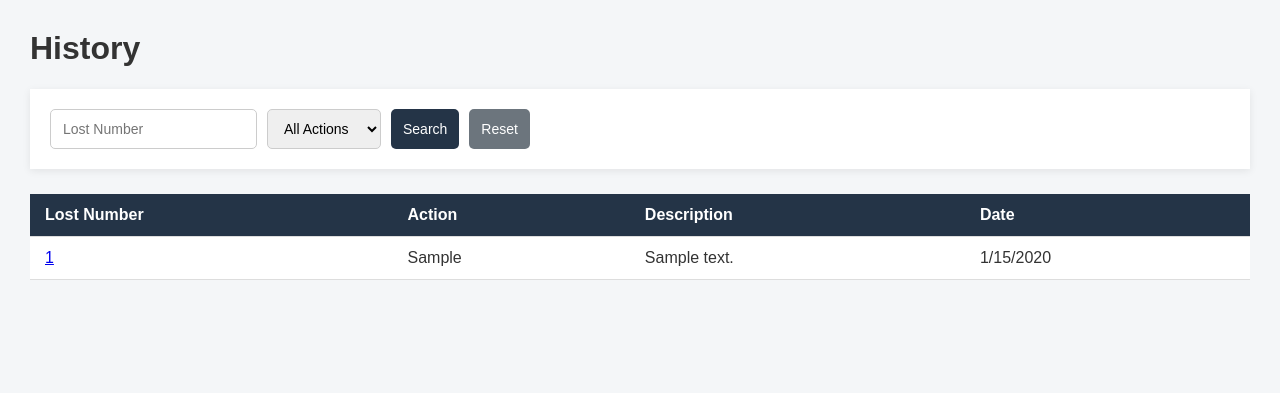
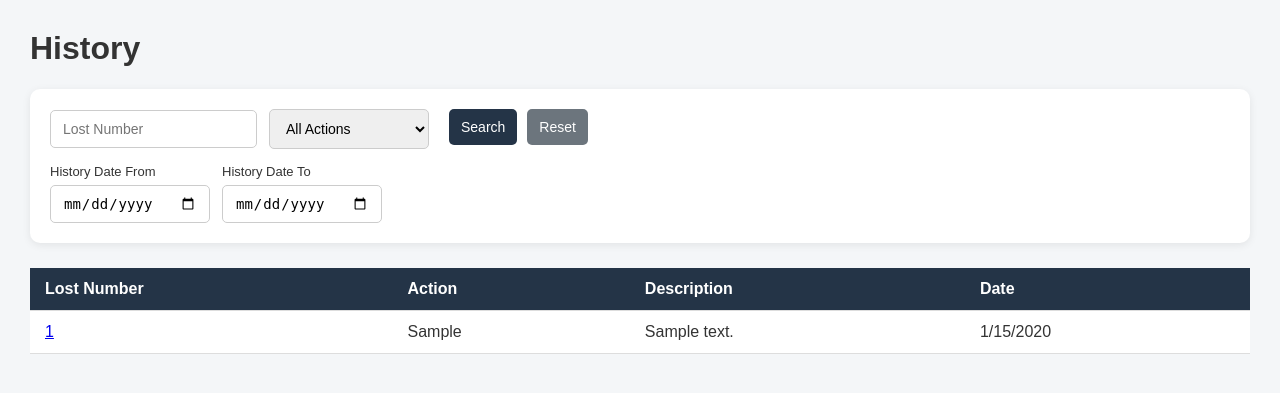
Before and after one commit to Yoshiki-Do/Lost-and-Found-Management-System, a FastAPI app: page /history-page in a window 1280 px wide. Shown: the part 144-537 px from the top of the page. Run offline with FastAPI, Linux system fonts and the light colour scheme; tables that the repository leaves empty hold one stand-in row (values such as "Sample post").

Commit message:
Add date range search to history page

```diff
--- a/app/static/css/history.css
+++ b/app/static/css/history.css
@@ -1,3 +1,71 @@
+/* Search area */
+.search-container {
+    display: flex;
+    align-items: stretch;
+    gap: 20px;
+    margin-bottom: 25px;
+    padding: 20px;
+    background-color: white;
+    border-radius: 10px;
+    box-shadow: 0 2px 8px rgba(0, 0, 0, 0.08);
+}
+
+.search-filters {
+    display: flex;
+    flex: 0 1 auto;
+    flex-direction: column;
+    gap: 15px;
+}
+
+.search-row {
+    display: flex;
+    flex-wrap: wrap;
+    align-items: center;
+    gap: 12px;
+}
+
+.search-actions {
+    display: flex;
+    flex-direction: row;
+    align-items: flex-start;
+    justify-content: flex-start;
+    gap: 10px;
+    min-width: 0;
+}
+
+.search-container input,
+.search-container select {
+    padding: 10px 12px;
+    font-size: 14px;
+    border: 1px solid #ccc;
+    border-radius: 5px;
+    min-width: 160px;
+}
+
+.date-filter {
+    display: flex;
+    flex-direction: column;
+    gap: 6px;
+}
+
+.date-filter label {
+    font-size: 13px;
+    color: #333;
+}
+
+.date-filter input {
+    height: 38px;
+}
+
+#reset-button {
+    background-color: #6c757d;
+}
+
+#reset-button:hover:not(:disabled) {
+    background-color: #555d64;
+}
+
+/* History table */
 .table-container {
     width: 100%;
     overflow-x: auto;
@@ -26,41 +94,25 @@ tbody tr:hover {
     background-color: #f4f6f9;
 }
 
-/* Search area */
-.search-container {
-    display: flex;
-    flex-wrap: wrap;
-    gap: 10px;
-    margin-bottom: 25px;
-    padding: 20px;
-    background-color: white;
-    box-shadow: 0 2px 8px rgba(0, 0, 0, 0.08);
-}
-
-input,
-select {
-    padding: 10px 12px;
-    font-size: 14px;
-    border: 1px solid #ccc;
-    border-radius: 5px;
-}
-
-#reset-button {
-    background-color: #6c757d;
-}
-
-#reset-button:hover {
-    background-color: #555d64;
-}
-
+/* Responsive layout */
 @media (max-width: 600px) {
     .search-container {
         flex-direction: column;
     }
 
-    input,
-    select,
-    button {
+    .search-row {
+        flex-direction: column;
+        align-items: stretch;
+    }
+
+    .search-container input,
+    .search-container select,
+    .search-actions button {
         width: 100%;
     }
+
+    .search-actions {
+        flex-direction: column;
+        align-items: stretch;
+    }
 }
--- a/app/static/js/history.js
+++ b/app/static/js/history.js
@@ -4,6 +4,20 @@ async function loadHistory() {
 
         const lostNumber = document.getElementById("search-lost-number").value;
         const action = document.getElementById("search-action").value;
+        const dateFrom = document.getElementById("search-date-from").value;
+        const dateTo = document.getElementById("search-date-to").value;
+
+        //Validate Lost Number
+        if (lostNumber && (!Number.isInteger(Number(lostNumber)) || Number(lostNumber) < 1)) {
+            alert("Lost Number must be a positive integer.");
+            return;
+        }
+
+        //Validate date range
+        if (dateFrom && dateTo && dateFrom > dateTo) {
+            alert("History Date From must be earlier than or equal to History Date To.");
+            return;
+        }
 
         const response = await fetch("/history/");
 
@@ -19,7 +33,14 @@ async function loadHistory() {
 
             const matchesAction = !action || history.action === action;
 
-            return matchesLostNumber && matchesAction;
+            //Extract date part from created_at
+            const historyDate = history.created_at.substring(0, 10);
+
+            const matchesDateFrom = !dateFrom || historyDate >= dateFrom;
+
+            const matchesDateTo = !dateTo || historyDate <= dateTo;
+
+            return matchesLostNumber && matchesAction && matchesDateFrom && matchesDateTo;
         });
 
         tableBody.innerHTML = "";
@@ -61,10 +82,23 @@ async function loadHistory() {
 //Search button
 document.getElementById("search-button").addEventListener("click", loadHistory);
 
+//Enter key support
+document.querySelectorAll(
+    "#search-lost-number, #search-action, #search-date-from, #search-date-to"
+).forEach(input => {
+    input.addEventListener("keydown", event => {
+        if (event.key === "Enter") {
+            loadHistory();
+        }
+    });
+});
+
 //Reset button
 document.getElementById("reset-button").addEventListener("click", () => {
     document.getElementById("search-lost-number").value = "";
     document.getElementById("search-action").value = "";
+    document.getElementById("search-date-from").value = "";
+    document.getElementById("search-date-to").value = "";
 
     loadHistory();
 });
--- a/app/templates/history.html
+++ b/app/templates/history.html
@@ -11,7 +11,13 @@
 <h1>History</h1>
 
 <div class="search-container">
-    <input type="number" id="search-lost-number" placeholder="Lost Number" min="1">
+
+    <!-- Search filters -->
+    <div class="search-filters">
+
+        <div class="search-row">
+            <input type="number" id="search-lost-number"
+                   placeholder="Lost Number" min="1" step="1">
 
             <select id="search-action">
                 <option value="">All Actions</option>
@@ -19,9 +25,28 @@
                 <option value="RETURNED">Returned</option>
                 <option value="DISPOSED">Disposed</option>
             </select>
+        </div>
 
+        <div class="search-row">
+            <div class="date-filter">
+                <label for="search-date-from">History Date From</label>
+                <input type="date" id="search-date-from">
+            </div>
+
+            <div class="date-filter">
+                <label for="search-date-to">History Date To</label>
+                <input type="date" id="search-date-to">
+            </div>
+        </div>
+
+    </div>
+
+    <!-- Action buttons -->
+    <div class="search-actions">
         <button id="search-button">Search</button>
         <button id="reset-button">Reset</button>
+    </div>
+
 </div>
 
 <div class="table-container">
```
Lines whose indentation alone changed are shown as unchanged.
